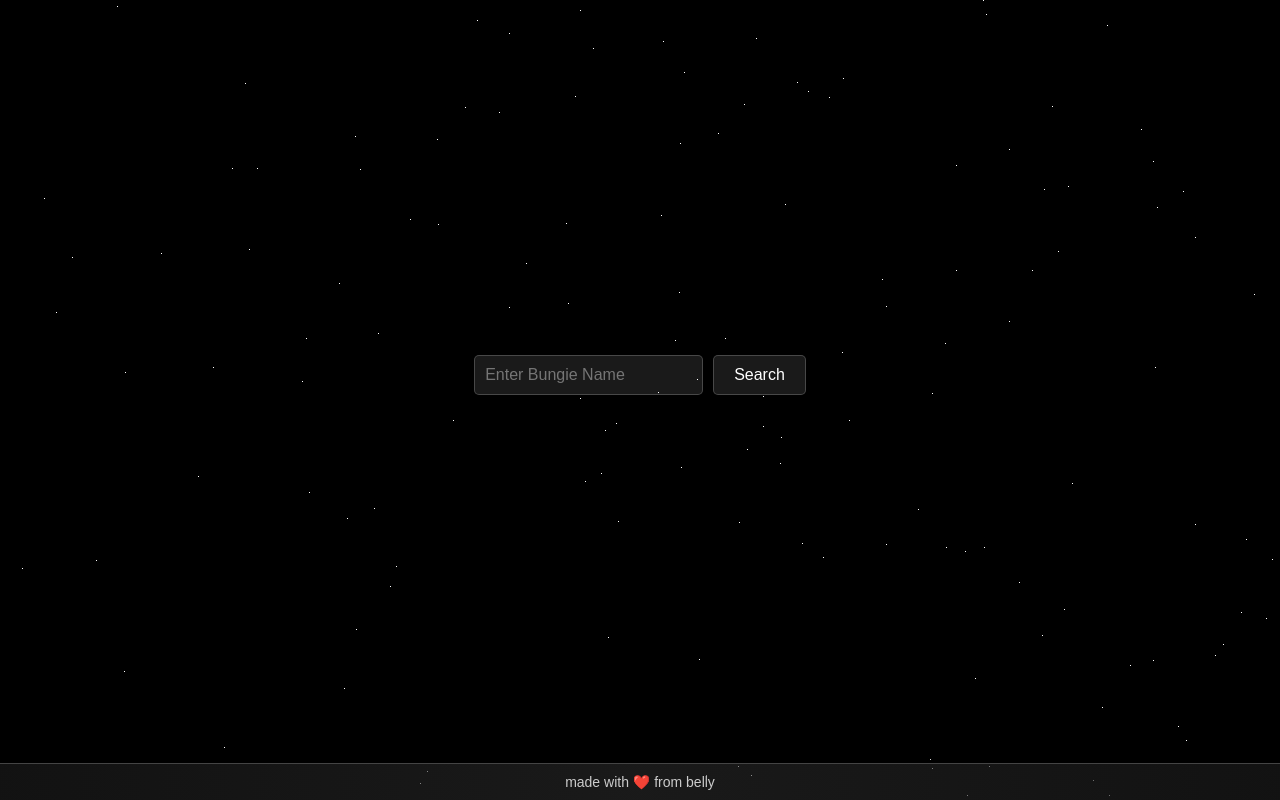
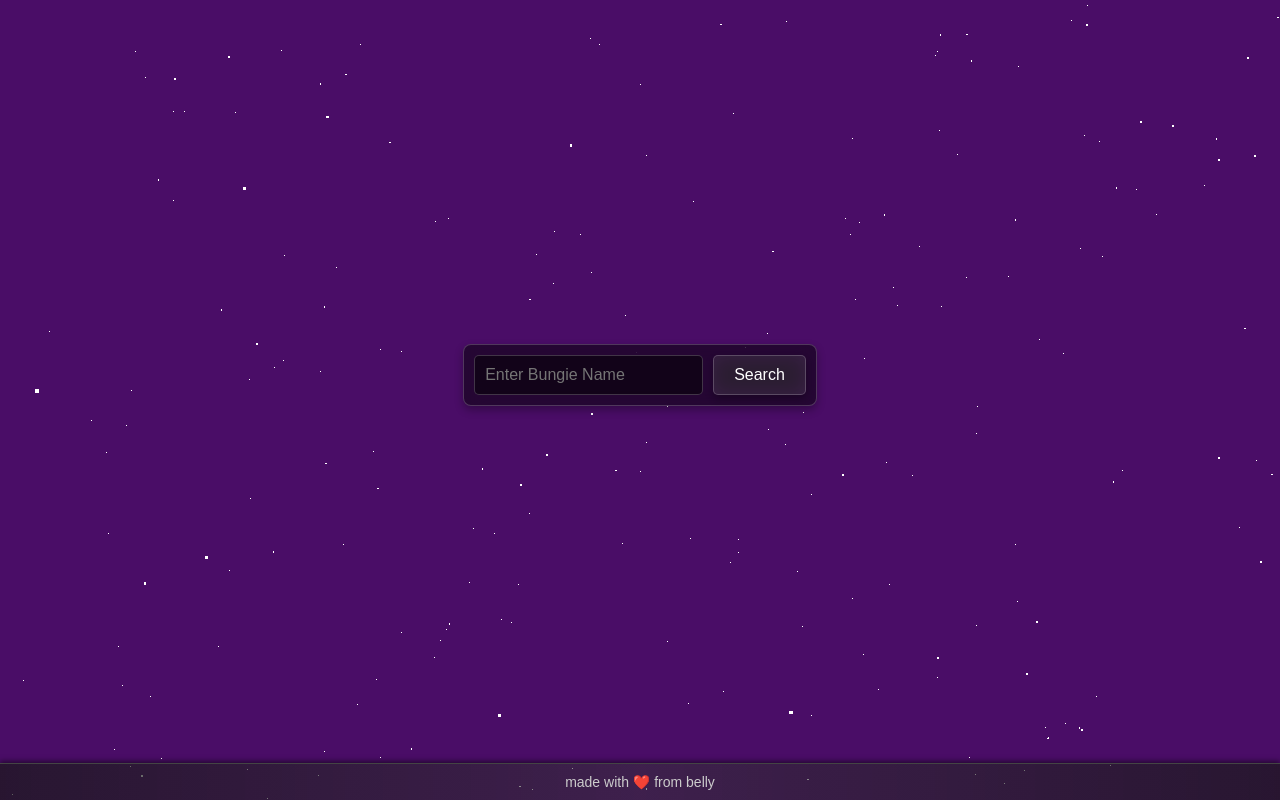
Before and after one commit to Tbearden10/d2api-timer, a Next.js app: page / in a window 1280 px wide. Built offline with nearby package versions, Linux system fonts and the light colour scheme.

Commit message:
fixed timer

```diff
--- a/src/app/globals.css
+++ b/src/app/globals.css
@@ -67,18 +67,22 @@ footer span {
 
 /* Transparent activity container */
 .activity-container {
-  background: transparent; /* Fully transparent background */
-  border: none; /* Remove border */
+  background: rgba(0, 0, 0, 0.5); /* Semi-transparent black background */
+  border: 1px solid rgba(255, 255, 255, 0.2); /* Subtle white border */
+  border-radius: 8px; /* Rounded corners */
   padding: 15px;
-  box-shadow: none; /* Remove shadow */
+  box-shadow: 0 4px 8px rgba(0, 0, 0, 0.3); /* Subtle shadow for depth */
+  backdrop-filter: blur(10px); /* Frosted glass effect */
   overflow: hidden;
 }
 /* Transparent timer container */
 .timer-container {
-  background: transparent; /* Fully transparent background */
-  border: none; /* Remove border */
+  background: rgba(0, 0, 0, 0.5); /* Semi-transparent black background */
+  border: 1px solid rgba(255, 255, 255, 0.2); /* Subtle white border */
+  border-radius: 8px; /* Rounded corners */
   padding: 15px;
-  box-shadow: none; /* Remove shadow */
+  box-shadow: 0 4px 8px rgba(0, 0, 0, 0.3); /* Subtle shadow for depth */
+  backdrop-filter: blur(10px); /* Frosted glass effect */
   overflow: hidden;
 }
 
@@ -194,15 +198,18 @@ footer span {
 
 /* Search bar styles with transparency */
 .search-bar {
+  background: rgba(0, 0, 0, 0.5); /* Semi-transparent black background */
+  border: 1px solid rgba(255, 255, 255, 0.2); /* Subtle white border */
+  border-radius: 8px; /* Rounded corners */
+  padding: 10px;
+  box-shadow: 0 4px 8px rgba(0, 0, 0, 0.3); /* Subtle shadow for depth */
+  backdrop-filter: blur(10px); /* Frosted glass effect */
   display: flex;
-  flex-wrap: wrap; /* Allow wrapping if needed */
-  gap: 10px; /* Add spacing between input and button */
-  justify-content: center; /* Center the content */
-  align-items: center; /* Align items vertically */
+  flex-wrap: wrap;
+  gap: 10px;
+  justify-content: center;
+  align-items: center;
   width: 100%;
-  background: transparent; /* Fully transparent background */
-  border: none; /* Remove border */
-  padding: 10px;
 }
 
 .search-bar input {
@@ -213,7 +220,7 @@ footer span {
   border: 1px solid rgba(255, 255, 255, 0.2); /* Subtle border */
   border-radius: 5px;
   outline: none;
-  background: rgba(255, 255, 255, 0.1); /* Transparent white background */
+  background: rgba(0, 0, 0, 0.5); /* Semi-transparent black background */
   color: #fff;
 }
 
@@ -222,10 +229,12 @@ footer span {
   font-size: 16px;
   border: 1px solid rgba(255, 255, 255, 0.2); /* Subtle border */
   border-radius: 5px;
-  background: rgba(255, 255, 255, 0.1); /* Transparent white background */
+  background: rgba(255, 255, 255, 0.1); /* Semi-transparent white background */
   color: #fff;
   cursor: pointer;
   transition: background 0.2s ease;
+  box-shadow: 0 4px 8px rgba(0, 0, 0, 0.3); /* Subtle shadow for depth */
+  backdrop-filter: blur(10px); /* Frosted glass effect */
 }
 
 .search-bar button:hover {
@@ -276,14 +285,16 @@ footer span {
 }
 
 .error-container {
-  background: #ff4d4d; /* Red background for error */
+  background: rgba(0, 0, 0, 0.5); /* Semi-transparent black background */
+  border: 1px solid rgba(255, 255, 255, 0.2); /* Subtle white border */
+  border-radius: 8px; /* Rounded corners */
+  padding: 15px;
+  box-shadow: 0 4px 8px rgba(0, 0, 0, 0.3); /* Subtle shadow for depth */
+  backdrop-filter: blur(10px); /* Frosted glass effect */
   color: #fff; /* White text for contrast */
-  padding: 15px;
-  border-radius: 5px;
   text-align: center;
   margin: 10px auto;
   max-width: 600px;
   font-size: 1rem;
   font-weight: bold;
-  box-shadow: 0 2px 5px rgba(0, 0, 0, 0.2); /* Subtle shadow for depth */
 }
--- a/src/app/layout.tsx
+++ b/src/app/layout.tsx
@@ -1,9 +1,17 @@
+"use client";
+
 import "./globals.css";
-import { ReactNode } from "react";
+import { ReactNode, useEffect } from "react";
 import Footer from "../components/Footer";
 import BackgroundCanvas from "../components/BackgroundCanvas";
 
 export default function RootLayout({ children }: { children: ReactNode }) {
+  useEffect(() => {
+    // Generate a random color
+    const randomColor = Math.floor(Math.random() * 16777215).toString(16);
+    document.body.style.backgroundColor = `#${randomColor.padStart(6, "0")}`;
+  }, []);
+
   return (
     <html lang="en">
       <head>
--- a/src/app/page.tsx
+++ b/src/app/page.tsx
@@ -163,7 +163,8 @@ const HomePage: React.FC = () => {
         currentActivityData.dateActivityStarted;
 
       // Step 3: Fetch Current Activity Details (if in session)
-      let newActivity = { name: 'No activity in progress', startTime: null };
+      // Step 3: Fetch Current Activity Details (if in session)
+      let newActivity = { name: 'Not in Activity', startTime: null };
       if (isInSession) {
         const activityDefinitionResponse = await fetch('/api/activity-definition', {
           method: 'POST',
@@ -180,8 +181,10 @@ const HomePage: React.FC = () => {
           startTime: currentActivityData.dateActivityStarted,
         };
 
+        // Treat "Orbit" as "Not in Activity"
         if (currentActivityData.currentActivityHash === 82913930) {
-          newActivity.name = 'Orbit';
+          newActivity.name = 'Not in Activity';
+          newActivity.startTime = null; // Ensure the timer is reset to 0
         }
       }
       setCurrentActivity(newActivity);
--- a/src/components/BackgroundCanvas.tsx
+++ b/src/components/BackgroundCanvas.tsx
@@ -16,29 +16,84 @@ const BackgroundCanvas = () => {
       canvasRef.current.appendChild(renderer.domElement);
     }
 
-    // Create a dark background for space effect
-    scene.background = new THREE.Color(0x000000); // Black background
+    // Define a pool of deep, dark colors
+    const darkColors = [
+      "#0d1b2a", // Deep navy blue
+      "#1b263b", // Dark blue
+      "#0f3d3e", // Dark teal green
+      "#1a1a1d", // Almost black
+      "#2c2c54", // Deep indigo
+      "#3a0ca3", // Dark purple
+      "#4a0d67", // Deep pink-purple
+      "#2d6a4f", // Dark green
+      "#3b3b58", // Dark gray-blue
+    ];
 
-    // Create a particle system (stars)
-    const starGeometry = new THREE.BufferGeometry();
-    const starMaterial = new THREE.PointsMaterial({
-      color: 0xffffff,
-      size: 0.5,
+    // Randomly select a background color from the pool
+    const selectedColor = darkColors[Math.floor(Math.random() * darkColors.length)];
+    scene.background = new THREE.Color(selectedColor);
+
+    // Particle system setup
+    const particleGeometry = new THREE.BufferGeometry();
+    const particleMaterial = new THREE.PointsMaterial({
+      size: 2,
+      vertexColors: true, // Enable per-particle colors
     });
 
-    const starCount = 1000;
     const positions = [];
-    for (let i = 0; i < starCount; i++) {
+    const colors = [];
+
+    // Generate particles for stars
+    const generateParticles = () => {
+      const particleCount = 1500; // Number of particles
+      for (let i = 0; i < particleCount; i++) {
+        // Random positions for stars
         positions.push(
           Math.random() * 2000 - 1000, // X position
           Math.random() * 2000 - 1000, // Y position
           Math.random() * 2000 - 1000 // Z position
         );
+        // White stars
+        const color = new THREE.Color(0xffffff);
+        colors.push(color.r, color.g, color.b);
+      }
+    };
+
+    const generateComets = () => {
+      const geometry = new THREE.BufferGeometry();
+      const cometCount = 10;
+      const cometPositions = [];
+      const cometColors = [];
+
+      for (let i = 0; i < cometCount; i++) {
+        cometPositions.push(
+          Math.random() * 4000 - 2000,
+          Math.random() * 4000 - 2000,
+          Math.random() * 4000 - 2000
+        );
+        const color = new THREE.Color(1, 1, Math.random());
+        cometColors.push(color.r, color.g, color.b);
       }
 
-    starGeometry.setAttribute("position", new THREE.Float32BufferAttribute(positions, 3));
-    const stars = new THREE.Points(starGeometry, starMaterial);
-    scene.add(stars);
+      geometry.setAttribute("position", new THREE.Float32BufferAttribute(cometPositions, 3));
+      geometry.setAttribute("color", new THREE.Float32BufferAttribute(cometColors, 3));
+
+      const material = new THREE.PointsMaterial({ size: 10, vertexColors: true, transparent: true, opacity: 0.8 });
+      const comets = new THREE.Points(geometry, material);
+      scene.add(comets);
+
+      return { geometry, points: comets };
+    };
+
+    const { geometry: cometGeo, points: cometPoints } = generateComets();
+
+    generateParticles();
+
+    particleGeometry.setAttribute("position", new THREE.Float32BufferAttribute(positions, 3));
+    particleGeometry.setAttribute("color", new THREE.Float32BufferAttribute(colors, 3));
+
+    const particles = new THREE.Points(particleGeometry, particleMaterial);
+    scene.add(particles);
 
     // Handle window resizing
     const handleResize = () => {
@@ -49,13 +104,25 @@ const BackgroundCanvas = () => {
 
     window.addEventListener("resize", handleResize);
 
-    // Animate the scene
+    // Animate the particles
     const animate = () => {
       requestAnimationFrame(animate);
 
-      // Rotate stars
-      stars.rotation.x += 0.0005;
-      stars.rotation.y += 0.0005;
+      // Rotate the particle system for stars
+      particles.rotation.x += 0.0005;
+      particles.rotation.y += 0.0005;
+
+      // Animate comets
+      const cometPos = cometGeo.attributes.position.array;
+      for (let i = 0; i < cometPos.length; i += 3) {
+        cometPos[i] += 5; // X
+        cometPos[i + 1] += 2; // Y
+        if (cometPos[i] > 2000 || cometPos[i + 1] > 2000) {
+          cometPos[i] = -2000 + Math.random() * 100;
+          cometPos[i + 1] = -2000 + Math.random() * 100;
+        }
+      }
+      cometGeo.attributes.position.needsUpdate = true;
 
       renderer.render(scene, camera);
     };
--- a/src/components/Timer.tsx
+++ b/src/components/Timer.tsx
@@ -24,7 +24,10 @@ const Timer: React.FC<TimerProps> = ({ startTime, activityName, bungieName }) =>
 
   useEffect(() => {
     if (!startTime) {
-      setElapsedTime("00:00:00.000");
+      setElapsedTime("00:00:00.000"); // Reset timer to 0 if no activity
+      if (animationFrameRef.current) {
+        cancelAnimationFrame(animationFrameRef.current); // Stop any ongoing animation
+      }
       return;
     }
 
@@ -48,19 +51,13 @@ const Timer: React.FC<TimerProps> = ({ startTime, activityName, bungieName }) =>
 
   return (
     <div>
-      {startTime ? (
-        <>
       <h1 className="timer">{elapsedTime}</h1>
       <hr className="divider" />
       <div style={{ display: "flex", justifyContent: "center", gap: "10px" }}>
-            <p>{activityName || "Unknown Space"}</p>
+        <p>{activityName || "Not in Activity"}</p>
         <span>|</span>
         <p>{bungieName}</p>
       </div>
-        </>
-      ) : (
-        <p>It seems like there is no ongoing activity right now.</p>
-      )}
     </div>
   );
 };
```
Lines whose indentation alone changed are shown as unchanged.
